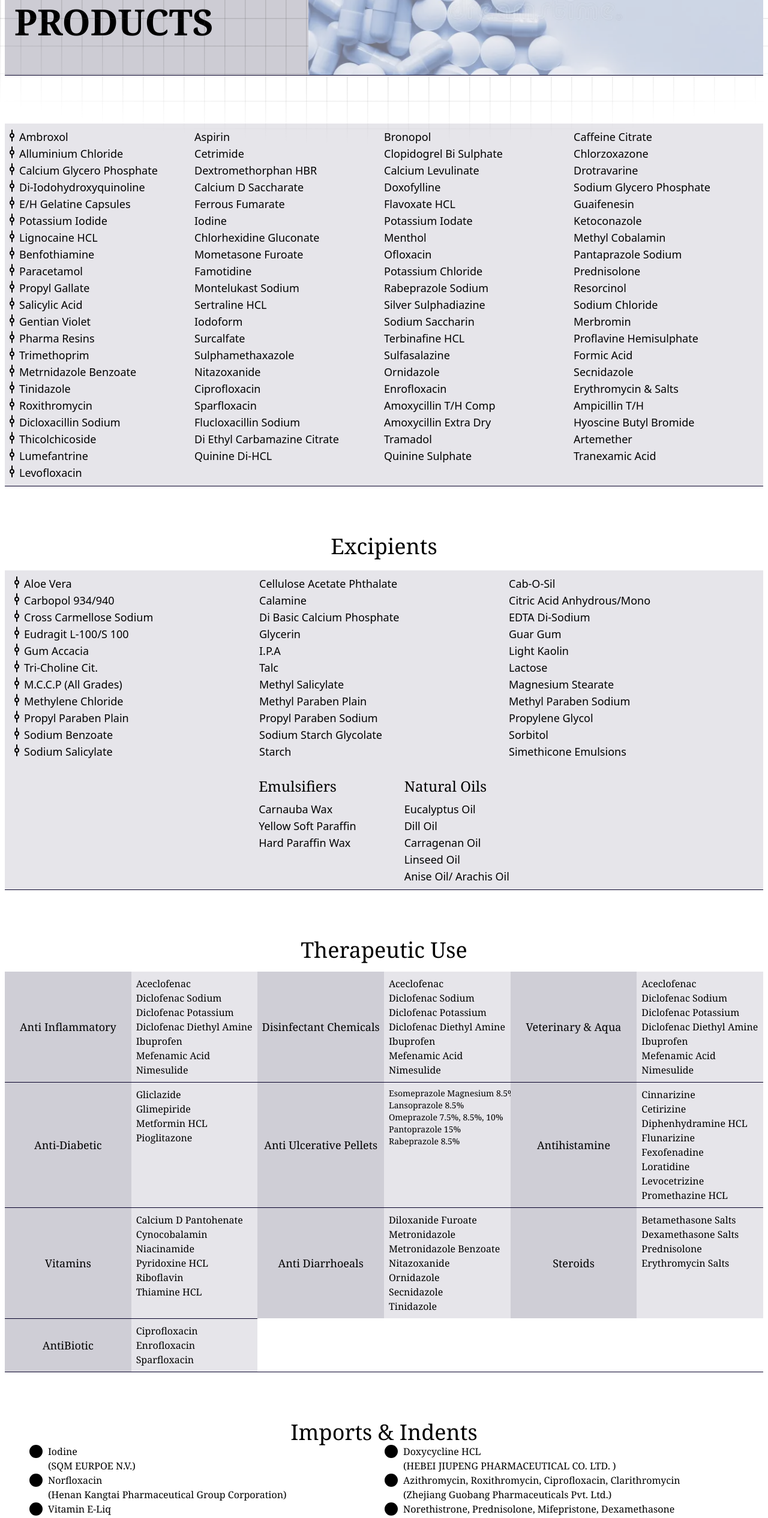
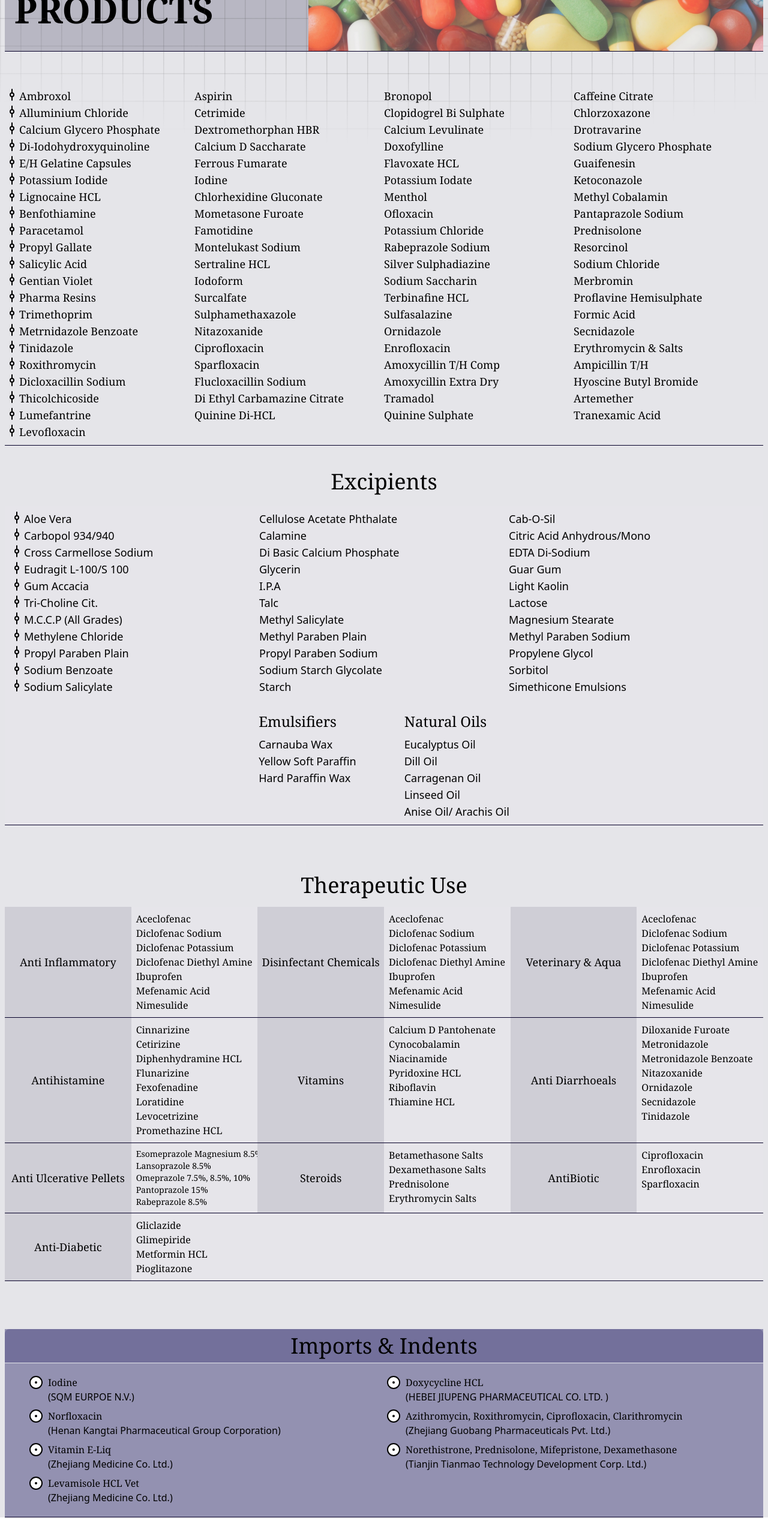
Before and after one commit to kloud47/Jayana_Pharma, a Next.js app: page /products in a window 1280 px wide. Shown: the part 234-2765 px from the top of the page at 60% size. Built offline with nearby package versions, Linux system fonts and the light colour scheme.

Commit message:
Added new design changes to the website

```diff
--- a/src/app/page.tsx
+++ b/src/app/page.tsx
@@ -11,7 +11,7 @@ import Beat from "@/components/global/Beat";
 const Home = async () => {
   return (
     <MaxWidthWrapper className="font-serif">
-      <div className="h-[70vh] mt-10 bg-muted">
+      <div className="h-[70vh] mt-10 BGProd3">
         <div className="uppercase flex flex-col items-center justify-center w-full  h-full font-serif leading-[4rem] animate-slideinY opacity-0 [--slidein-delay:300ms] border-b border-primary">
           {/* <h1 className="text-2xl">Exporter, importer</h1>
           <h1 className="text-2xl">& indentors of</h1>
@@ -33,7 +33,7 @@ const Home = async () => {
             <Button className="text-xl shadow-lg">Brochure</Button>
             <Link href={"/products"}>
               <Button
-                variant={"outline"}
+                variant={"ghost"}
                 className="group border-2 border-primary text-xl"
               >
                 Products{" "}
@@ -144,7 +144,7 @@ const ContactUs = async (): Promise<JSX.Element> => {
         Waiting for your response!
         <MailIcon size={50} />
       </h1>
-      <p className="px-20">
+      <p className="px-20 m-5">
         At Jayana Pharma, we’re here to support and collaborate with our clients
         and partners. Driven by a commitment to quality, integrity, and strong
         ethical values, we prioritize exceptional service and responsiveness in
--- a/src/app/products/page.tsx
+++ b/src/app/products/page.tsx
@@ -4,156 +4,156 @@ import React from "react";
 
 const page = () => {
   return (
-    <div className="font-serif">
-      <MaxWidthWrapper>
-        <div className="mt-10 grid grid-cols-[40%_60%] h-[30vh] border-b border-primary">
+    <div className="font-serif bg-primary/10">
+      <MaxWidthWrapper className="">
+        <div className="pt-10 grid grid-cols-[40%_60%] h-[30vh] border-b border-primary">
           <h1 className="text-6xl font-bold uppercase bg-primary/20 flex items-center justify-center p-4">
             Our Products
           </h1>
-          <div className="BGProd"></div>
+          <div className="BGProd2"></div>
         </div>
-        <div className="grid grid-cols-4 my-20 border-b border-primary text-lg font-thin font-sans py-2 bg-muted">
-          <span className="flex">
+        <div className="grid grid-cols-4 my-10 border-b border-primary text-lg py-2 pt-5">
+          <span className="flex z-10">
             <GitCommitVertical />
             Ambroxol
           </span>
-          <span>Aspirin</span>
-          <span>Bronopol</span>
-          <span>Caffeine Citrate</span>
-          <span className="flex">
+          <span className="z-10">Aspirin</span>
+          <span className="z-10">Bronopol</span>
+          <span className="z-10">Caffeine Citrate</span>
+          <span className="flex z-10">
             <GitCommitVertical />
             Alluminium Chloride
           </span>
-          <span>Cetrimide</span>
-          <span>Clopidogrel Bi Sulphate</span>
-          <span>Chlorzoxazone</span>
-          <span className="flex">
+          <span className="z-10">Cetrimide</span>
+          <span className="z-10">Clopidogrel Bi Sulphate</span>
+          <span className="z-10">Chlorzoxazone</span>
+          <span className="flex z-10">
             <GitCommitVertical />
             Calcium Glycero Phosphate
           </span>
-          <span>Dextromethorphan HBR</span>
-          <span>Calcium Levulinate</span>
-          <span>Drotravarine</span>
-          <span className="flex">
+          <span className="z-10">Dextromethorphan HBR</span>
+          <span className="z-10">Calcium Levulinate</span>
+          <span className="z-10">Drotravarine</span>
+          <span className="flex z-10">
             <GitCommitVertical />
             Di-Iodohydroxyquinoline
           </span>
-          <span>Calcium D Saccharate</span>
-          <span>Doxofylline</span>
-          <span>Sodium Glycero Phosphate</span>
-          <span className="flex">
+          <span className="z-10">Calcium D Saccharate</span>
+          <span className="z-10">Doxofylline</span>
+          <span className="z-10">Sodium Glycero Phosphate</span>
+          <span className="flex z-10">
             <GitCommitVertical />
             E/H Gelatine Capsules
           </span>
-          <span>Ferrous Fumarate</span>
-          <span>Flavoxate HCL</span>
-          <span>Guaifenesin</span>
-          <span className="flex">
+          <span className="z-10">Ferrous Fumarate</span>
+          <span className="z-10">Flavoxate HCL</span>
+          <span className="z-10">Guaifenesin</span>
+          <span className="flex z-10">
             <GitCommitVertical />
             Potassium Iodide
           </span>
-          <span>Iodine</span>
-          <span>Potassium Iodate</span>
-          <span>Ketoconazole</span>
-          <span className="flex">
+          <span className="z-10">Iodine</span>
+          <span className="z-10">Potassium Iodate</span>
+          <span className="z-10">Ketoconazole</span>
+          <span className="flex z-10">
             <GitCommitVertical />
             Lignocaine HCL
           </span>
-          <span>Chlorhexidine Gluconate</span>
-          <span>Menthol</span>
-          <span>Methyl Cobalamin</span>
-          <span className="flex">
+          <span className="z-10">Chlorhexidine Gluconate</span>
+          <span className="z-10">Menthol</span>
+          <span className="z-10">Methyl Cobalamin</span>
+          <span className="flex z-10">
             <GitCommitVertical />
             Benfothiamine
           </span>
-          <span>Mometasone Furoate</span>
-          <span>Ofloxacin</span>
-          <span>Pantaprazole Sodium</span>
-          <span className="flex">
+          <span className="z-10">Mometasone Furoate</span>
+          <span className="z-10">Ofloxacin</span>
+          <span className="z-10">Pantaprazole Sodium</span>
+          <span className="flex z-10">
             <GitCommitVertical />
             Paracetamol
           </span>
-          <span>Famotidine</span>
-          <span>Potassium Chloride</span>
-          <span>Prednisolone</span>
-          <span className="flex">
+          <span className="z-10">Famotidine</span>
+          <span className="z-10">Potassium Chloride</span>
+          <span className="z-10">Prednisolone</span>
+          <span className="flex z-10">
             <GitCommitVertical />
             Propyl Gallate
           </span>
-          <span>Montelukast Sodium</span>
-          <span>Rabeprazole Sodium</span>
-          <span>Resorcinol</span>
-          <span className="flex">
+          <span className="z-10">Montelukast Sodium</span>
+          <span className="z-10">Rabeprazole Sodium</span>
+          <span className="z-10">Resorcinol</span>
+          <span className="flex z-10">
             <GitCommitVertical />
             Salicylic Acid
           </span>
-          <span>Sertraline HCL</span>
-          <span>Silver Sulphadiazine</span>
-          <span>Sodium Chloride</span>
-          <span className="flex">
+          <span className="z-10">Sertraline HCL</span>
+          <span className="z-10">Silver Sulphadiazine</span>
+          <span className="z-10">Sodium Chloride</span>
+          <span className="flex z-10">
             <GitCommitVertical />
             Gentian Violet
           </span>
-          <span>Iodoform</span>
-          <span>Sodium Saccharin</span>
-          <span>Merbromin</span>
-          <span className="flex">
+          <span className="z-10">Iodoform</span>
+          <span className="z-10">Sodium Saccharin</span>
+          <span className="z-10">Merbromin</span>
+          <span className="flex z-10">
             <GitCommitVertical />
             Pharma Resins
           </span>
-          <span>Surcalfate</span>
-          <span>Terbinafine HCL</span>
-          <span>Proflavine Hemisulphate</span>
-          <span className="flex">
+          <span className="z-10">Surcalfate</span>
+          <span className="z-10">Terbinafine HCL</span>
+          <span className="z-10">Proflavine Hemisulphate</span>
+          <span className="flex z-10">
             <GitCommitVertical />
             Trimethoprim
           </span>
-          <span>Sulphamethaxazole</span>
-          <span>Sulfasalazine</span>
-          <span>Formic Acid</span>
-          <span className="flex">
+          <span className="z-10">Sulphamethaxazole</span>
+          <span className="z-10">Sulfasalazine</span>
+          <span className="z-10">Formic Acid</span>
+          <span className="flex z-10">
             <GitCommitVertical />
             Metrnidazole Benzoate
           </span>
-          <span>Nitazoxanide</span>
-          <span>Ornidazole</span>
-          <span>Secnidazole</span>
-          <span className="flex">
+          <span className="z-10">Nitazoxanide</span>
+          <span className="z-10">Ornidazole</span>
+          <span className="z-10">Secnidazole</span>
+          <span className="flex z-10">
             <GitCommitVertical />
             Tinidazole
           </span>
-          <span>Ciprofloxacin</span>
-          <span>Enrofloxacin</span>
-          <span>Erythromycin &amp; Salts</span>
-          <span className="flex">
+          <span className="z-10">Ciprofloxacin</span>
+          <span className="z-10">Enrofloxacin</span>
+          <span className="z-10">Erythromycin &amp; Salts</span>
+          <span className="flex z-10">
             <GitCommitVertical />
             Roxithromycin
           </span>
-          <span>Sparfloxacin</span>
-          <span>Amoxycillin T/H Comp</span>
-          <span>Ampicillin T/H</span>
-          <span className="flex">
+          <span className="z-10">Sparfloxacin</span>
+          <span className="z-10">Amoxycillin T/H Comp</span>
+          <span className="z-10">Ampicillin T/H</span>
+          <span className="flex z-10">
             <GitCommitVertical />
             Dicloxacillin Sodium
           </span>
-          <span>Flucloxacillin Sodium</span>
-          <span>Amoxycillin Extra Dry</span>
-          <span>Hyoscine Butyl Bromide</span>
-          <span className="flex">
+          <span className="z-10">Flucloxacillin Sodium</span>
+          <span className="z-10">Amoxycillin Extra Dry</span>
+          <span className="z-10">Hyoscine Butyl Bromide</span>
+          <span className="flex z-10">
             <GitCommitVertical />
             Thicolchicoside
           </span>
-          <span>Di Ethyl Carbamazine Citrate</span>
-          <span>Tramadol</span>
-          <span>Artemether</span>
-          <span className="flex">
+          <span className="z-10">Di Ethyl Carbamazine Citrate</span>
+          <span className="z-10">Tramadol</span>
+          <span className="z-10">Artemether</span>
+          <span className="flex z-10">
             <GitCommitVertical />
             Lumefantrine
           </span>
-          <span>Quinine Di-HCL</span>
-          <span>Quinine Sulphate</span>
-          <span>Tranexamic Acid</span>
-          <span className="flex">
+          <span className="z-10">Quinine Di-HCL</span>
+          <span className="z-10">Quinine Sulphate</span>
+          <span className="z-10">Tranexamic Acid</span>
+          <span className="flex z-10">
             <GitCommitVertical />
             Levofloxacin
           </span>
@@ -294,30 +294,7 @@ const page = () => {
                 <span>Nimesulide</span>
               </div>
             </div>
-            <div className="grid grid-cols-2 bg-muted">
-              <div className="bg-primary/10 flex flex-col justify-center items-center text-lg">
-                <span>Anti-Diabetic</span>
-              </div>
-              <div className="flex flex-col p-2">
-                <span>Gliclazide</span>
-                <span>Glimepiride</span>
-                <span>Metformin HCL</span>
-                <span>Pioglitazone</span>
-              </div>
-            </div>
-            <div className="grid grid-cols-2 bg-muted text-nowrap text-sm">
-              <div className="bg-primary/10 flex flex-col justify-center items-center text-lg">
-                <span>Anti Ulcerative Pellets</span>
-              </div>
-              <div className="flex flex-col p-2">
-                <span>Esomeprazole Magnesium 8.5%</span>
-                <span>Lansoprazole 8.5%</span>
-                <span>Omeprazole 7.5%, 8.5%, 10%</span>
-                <span>Pantoprazole 15%</span>
-                <span>Rabeprazole 8.5%</span>
-              </div>
-            </div>
-            <div className="grid grid-cols-2 bg-muted text-nowrap">
+            <div className="grid grid-cols-2 bg-muted text-nowrap border-b border-primary">
               <div className="bg-primary/10 flex flex-col justify-center items-center text-lg">
                 <span>Antihistamine</span>
               </div>
@@ -332,7 +309,7 @@ const page = () => {
                 <span>Promethazine HCL</span>
               </div>
             </div>
-            <div className="grid grid-cols-2 bg-muted text-nowrap border-t border-primary">
+            <div className="grid grid-cols-2 bg-muted text-nowrap border-b border-primary">
               <div className="bg-primary/10 flex flex-col justify-center items-center text-lg">
                 <span>Vitamins</span>
               </div>
@@ -345,7 +322,7 @@ const page = () => {
                 <span>Thiamine HCL</span>
               </div>
             </div>
-            <div className="grid grid-cols-2 bg-muted text-nowrap border-t border-primary">
+            <div className="grid grid-cols-2 bg-muted text-nowrap border-b border-primary">
               <div className="bg-primary/10 flex flex-col justify-center items-center text-lg">
                 <span>Anti Diarrhoeals</span>
               </div>
@@ -359,7 +336,19 @@ const page = () => {
                 <span>Tinidazole</span>
               </div>
             </div>
-            <div className="grid grid-cols-2 bg-muted text-nowrap border-t border-primary">
+            <div className="grid grid-cols-2 bg-muted text-nowrap text-sm border-b border-primary">
+              <div className="bg-primary/10 flex flex-col justify-center items-center text-lg">
+                <span>Anti Ulcerative Pellets</span>
+              </div>
+              <div className="flex flex-col p-2 justify-center">
+                <span>Esomeprazole Magnesium 8.5%</span>
+                <span>Lansoprazole 8.5%</span>
+                <span>Omeprazole 7.5%, 8.5%, 10%</span>
+                <span>Pantoprazole 15%</span>
+                <span>Rabeprazole 8.5%</span>
+              </div>
+            </div>
+            <div className="grid grid-cols-2 bg-muted text-nowrap border-b border-primary">
               <div className="bg-primary/10 flex flex-col justify-center items-center text-lg">
                 <span>Steroids</span>
               </div>
@@ -370,7 +359,7 @@ const page = () => {
                 <span>Erythromycin Salts</span>
               </div>
             </div>
-            <div className="grid grid-cols-2 bg-muted text-nowrap border-t border-primary">
+            <div className="grid grid-cols-2 bg-muted text-nowrap border-b border-primary">
               <div className="bg-primary/10 flex flex-col justify-center items-center text-lg">
                 <span>AntiBiotic</span>
               </div>
@@ -380,58 +369,85 @@ const page = () => {
                 <span>Sparfloxacin</span>
               </div>
             </div>
+            <div className="grid grid-cols-2 bg-muted">
+              <div className="bg-primary/10 flex flex-col justify-center items-center text-lg">
+                <span>Anti-Diabetic</span>
+              </div>
+              <div className="flex flex-col p-2 justify-center">
+                <span>Gliclazide</span>
+                <span>Glimepiride</span>
+                <span>Metformin HCL</span>
+                <span>Pioglitazone</span>
+              </div>
+            </div>
+            <div className="bg-muted"></div>
+            <div className="bg-muted"></div>
           </div>
         </div>
-        <div className="border-b border-primary my-20">
-          <h1 className="text-center text-4xl">Imports & Indents</h1>
-          <ul className="grid grid-cols-2 mx-10">
+        <div className="border-b border-primary my-20 bg-[#5e5b8c]/60">
+          <h1 className="text-center text-4xl border-b p-2 bg-[#5e5b8c]/60 rounded-t-lg">
+            Imports & Indents
+          </h1>
+          <ul className="grid grid-cols-2 mx-10 my-5 gap-2">
             <li className="flex gap-2">
-              <CircleDot fill="black" />
+              <CircleDot fill="#fff" />
               <div className="flex flex-col">
                 Iodine
-                <span>(SQM EURPOE N.V.)</span>
+                <span className="font-sans font-thin">(SQM EURPOE N.V.)</span>
               </div>
             </li>
             <li className="flex gap-2">
-              <CircleDot fill="black" />
+              <CircleDot fill="#fff" />
               <div className="flex flex-col">
                 Doxycycline HCL
-                <span>(HEBEI JIUPENG PHARMACEUTICAL CO. LTD. )</span>
+                <span className="font-sans font-thin">
+                  (HEBEI JIUPENG PHARMACEUTICAL CO. LTD. )
+                </span>
               </div>
             </li>
             <li className="flex gap-2">
-              <CircleDot fill="black" />
+              <CircleDot fill="#fff" />
               <div className="flex flex-col">
                 Norfloxacin
-                <span>(Henan Kangtai Pharmaceutical Group Corporation)</span>
+                <span className="font-sans font-thin">
+                  (Henan Kangtai Pharmaceutical Group Corporation)
+                </span>
               </div>
             </li>
             <li className="flex gap-2">
-              <CircleDot fill="black" />
+              <CircleDot fill="#fff" />
               <div className="flex flex-col">
                 Azithromycin, Roxithromycin, Ciprofloxacin, Clarithromycin
-                <span>(Zhejiang Guobang Pharmaceuticals Pvt. Ltd.)</span>
+                <span className="font-sans font-thin">
+                  (Zhejiang Guobang Pharmaceuticals Pvt. Ltd.)
+                </span>
               </div>
             </li>
             <li className="flex gap-2">
-              <CircleDot fill="black" />
+              <CircleDot fill="#fff" />
               <div className="flex flex-col">
                 Vitamin E-Liq
-                <span>(Zhejiang Medicine Co. Ltd.)</span>
+                <span className="font-sans font-thin">
+                  (Zhejiang Medicine Co. Ltd.)
+                </span>
               </div>
             </li>
             <li className="flex gap-2">
-              <CircleDot fill="black" />
+              <CircleDot fill="#fff" />
               <div className="flex flex-col">
                 Norethistrone, Prednisolone, Mifepristone, Dexamethasone
-                <span>(Tianjin Tianmao Technology Development Corp. Ltd.)</span>
+                <span className="font-sans font-thin">
+                  (Tianjin Tianmao Technology Development Corp. Ltd.)
+                </span>
               </div>
             </li>
             <li className="flex gap-2">
-              <CircleDot fill="black" />
+              <CircleDot fill="#fff" />
               <div className="flex flex-col">
                 Levamisole HCL Vet
-                <span>(Zhejiang Medicine Co. Ltd.)</span>
+                <span className="font-sans font-thin">
+                  (Zhejiang Medicine Co. Ltd.)
+                </span>
               </div>
             </li>
           </ul>
```
Also changed, not shown: src/app/contact/page.tsx (+13 -14 lines), src/app/globals.css (+50 -0 lines), src/components/global/about-content.tsx (+12 -20 lines), public/AboutProd.png (added), public/FrontPageMedic.png (added).
